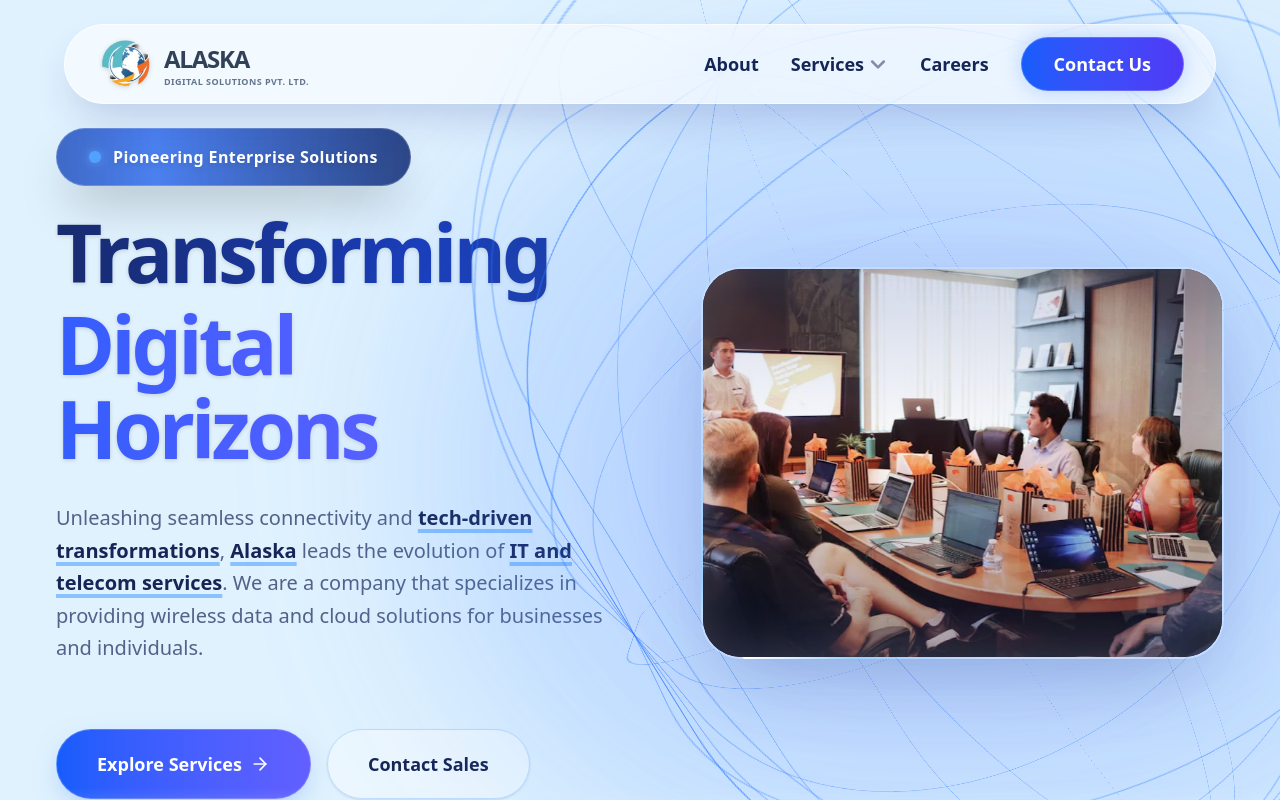
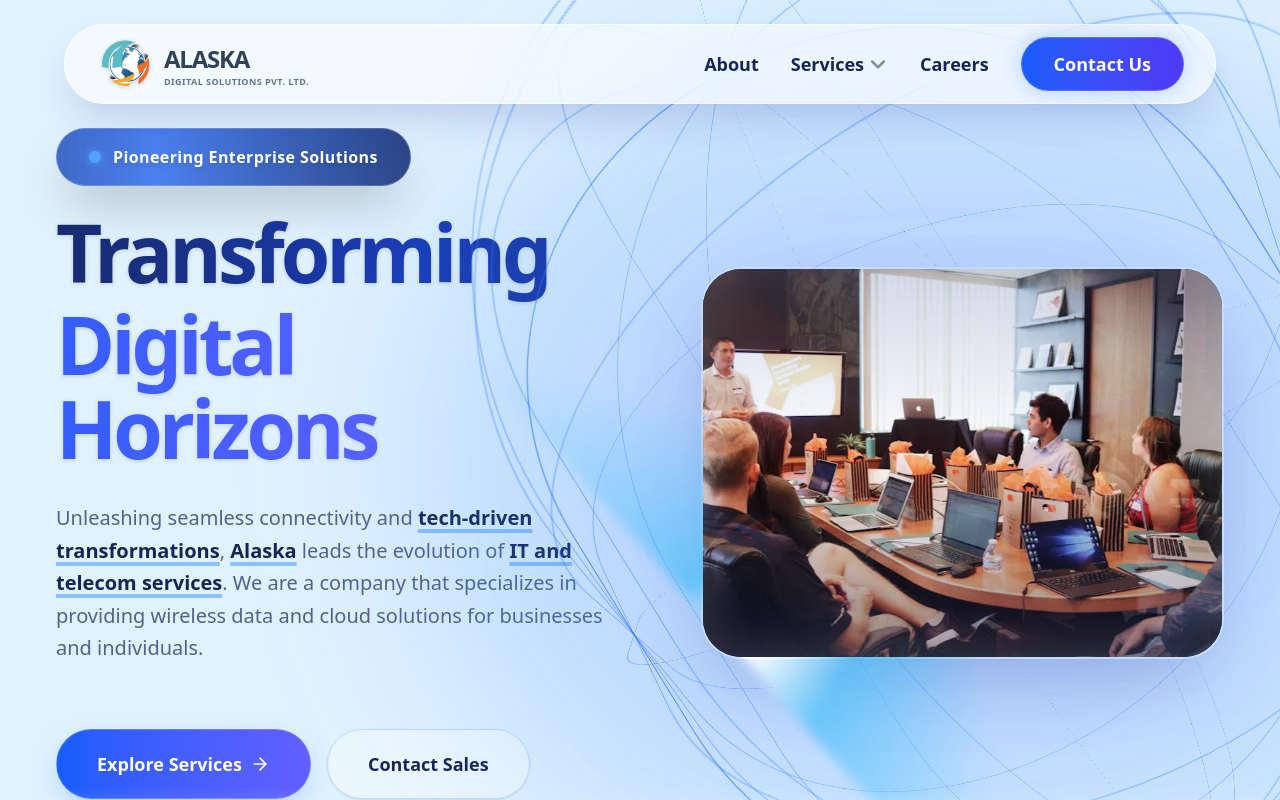
Before and after one commit to ace76765/first-website, a Next.js app: page / in a window 1280 px wide. Shown: the top 800 px of the page. Built offline with nearby package versions, Linux system fonts and the light colour scheme.

Commit message:
Add precise neon light blur to the spinning border line to create a true glowing light effect

```diff
--- a/src/app/page.tsx
+++ b/src/app/page.tsx
@@ -277,6 +277,20 @@ export default function Home() {
 
                 {/* Outer Wrapper for Spinning Border Effect */}
                 <div className="relative w-full h-full rounded-[2.5rem] bg-blue-100/30 z-10 shadow-[0_30px_80px_-20px_rgba(30,58,138,0.3)]">
+
+                  {/* Tight Neon Glow hugging the line itself (Not clipped by overflow) */}
+                  <div className="absolute inset-0 rounded-[2.5rem] overflow-visible pointer-events-none z-0">
+                    <motion.div
+                      className="absolute top-1/2 left-1/2 w-[150%] h-[150%] origin-center opacity-100 blur-[6px]"
+                      style={{
+                        x: "-50%",
+                        y: "-50%",
+                        background: "conic-gradient(from 0deg, transparent 0%, transparent 35%, rgba(56, 189, 248, 0.6) 45%, rgba(255, 255, 255, 1) 50%, rgba(56, 189, 248, 0.6) 55%, transparent 65%, transparent 100%)",
+                      }}
+                      animate={{ rotate: [0, 360] }}
+                      transition={{ duration: 6, ease: "linear", repeat: Infinity }}
+                    />
+                  </div>
 
                   {/* Sharp Clipped Border Line (Radiant Neon Light) */}
                   <div className="absolute inset-0 rounded-[2.5rem] overflow-hidden p-[2px] z-10">
```
